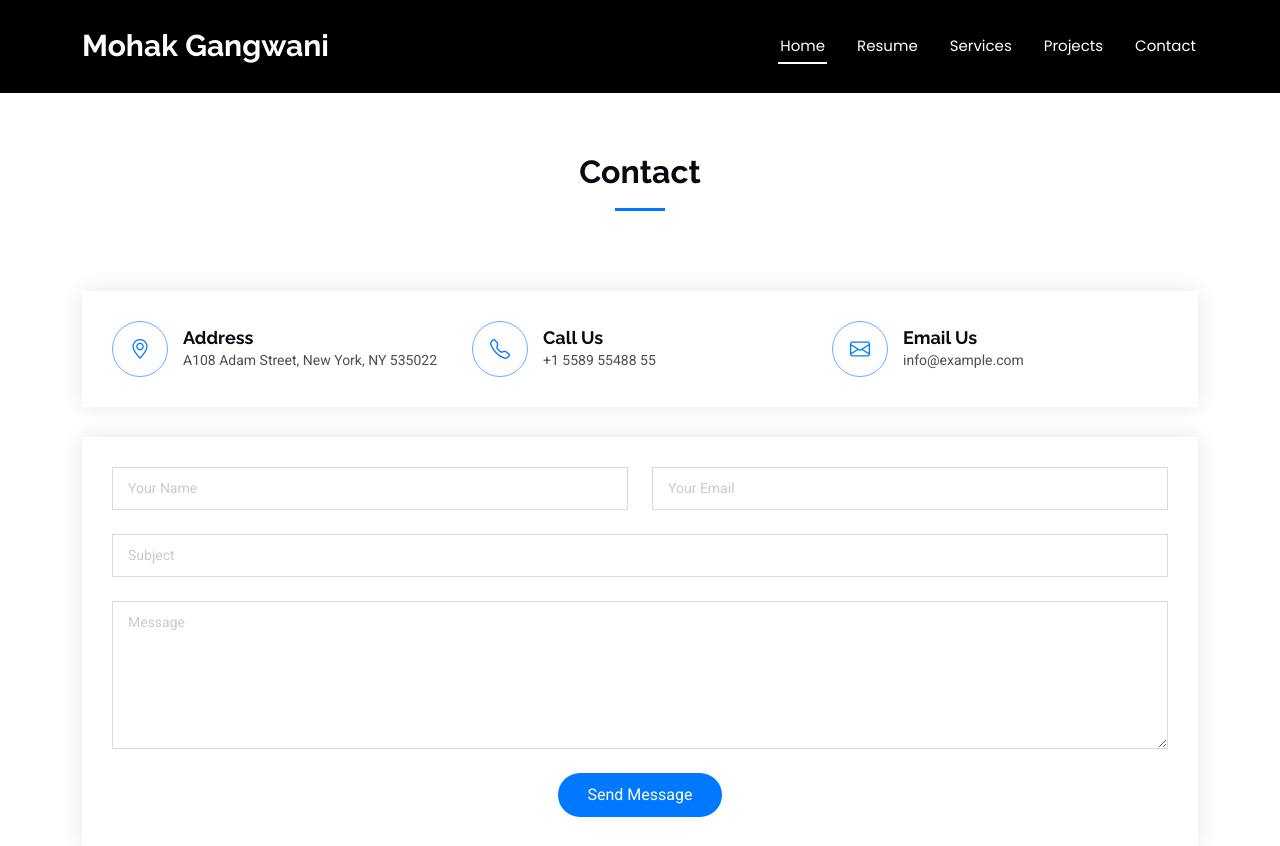
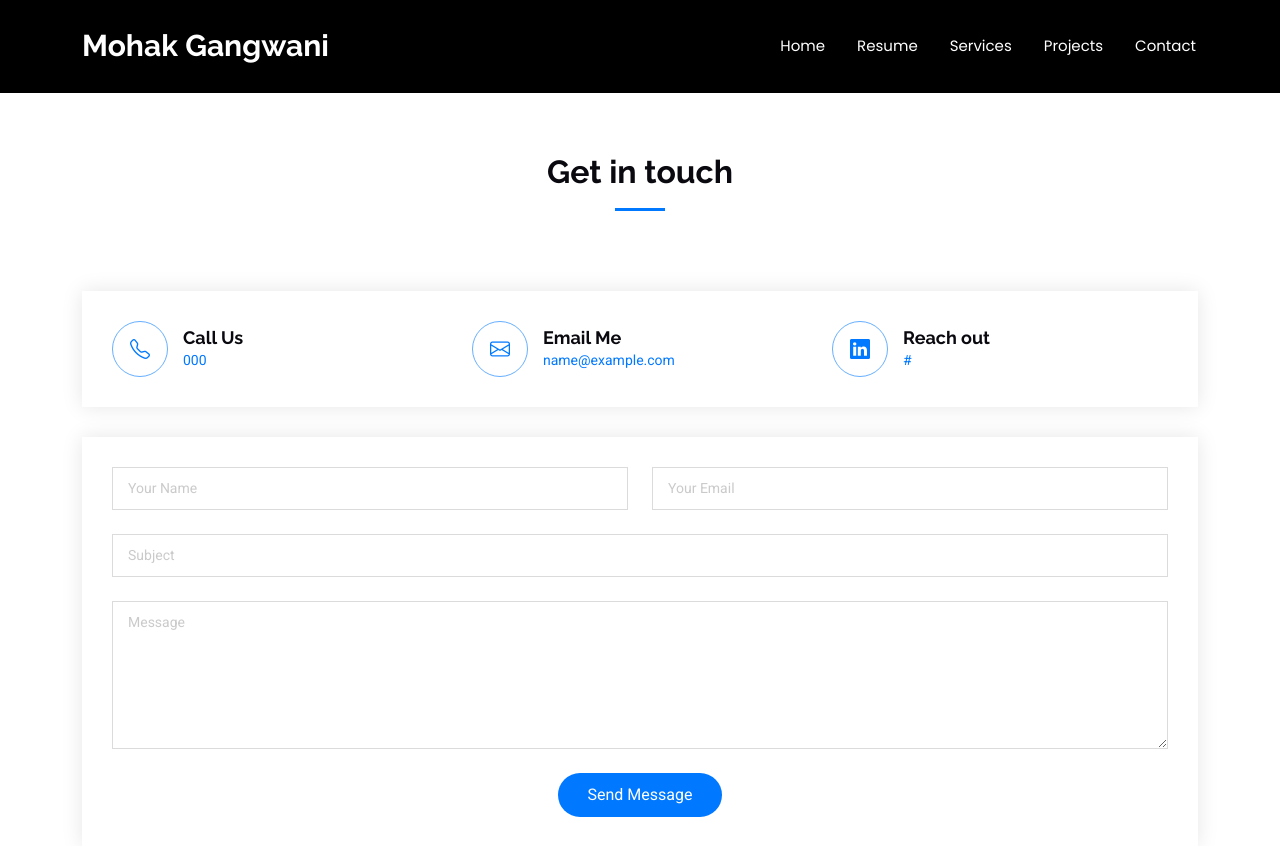
Before and after one commit to MohakGangwani/MohakGangwani, a Flask app: template templates/contact.html in a window 1280 px wide. Shown: the top 846 px of the page. Run offline with Flask 3, Linux system fonts and the light colour scheme; the template is opened without the code that fills it: most values are stand-ins (such as "Sample title", 1, 10 or a date in 2020); parts of the project's set-up code (start-up, migrations or seed data) failed here and were passed over; some libraries are stand-ins or nearby versions.

Commit message:
saving changes on index, cnotact, resume and base

```diff
--- a/app.py
+++ b/app.py
@@ -1,38 +1,116 @@
 import yaml
-from flask import Flask, render_template, request
+from flask import Flask, render_template, request, flash
+import smtplib
+from email.mime.text import MIMEText
+from email.mime.multipart import MIMEMultipart
 
 # Load content from params.yaml
 with open('params.yaml', 'r') as file:
     content = yaml.safe_load(file)
 
 app = Flask(__name__)
+app.secret_key = 'your_secret_key'  # Replace with your secure key
+
+# Email Configuration
+SMTP_SERVER = 'smtp.gmail.com'  # Replace with your SMTP server
+SMTP_PORT = 587
+EMAIL_ADDRESS = 'your_email@gmail.com'  # Replace with your email
+EMAIL_PASSWORD = 'your_email_password'
+
 
 @app.route('/')
 @app.route('/index')
 def home():
-    return render_template('index.html', title="Home", content=content)
+    navbar = {
+        'index': 'active',
+        'resume': 'inactive',
+        'projects': 'inactive',
+        'services': 'inactive',
+        'contact': 'inactive'
+    }
+    return render_template('index.html', title="Home", content=content, navbar=navbar)
 
 @app.route('/resume')
 def resume():
-    return render_template('resume.html', title="Resume", content=content)
+    navbar = {
+        'index': 'inactive',
+        'resume': 'active',
+        'projects': 'inactive',
+        'services': 'inactive',
+        'contact': 'inactive'
+    }
+    return render_template('resume.html', title="Resume", content=content, navbar=navbar)
 
 @app.route('/projects')
 def projects():
-    return render_template('projects.html', title="Projects", content=content)
+    navbar = {
+        'index': 'inactive',
+        'resume': 'inactive',
+        'projects': 'active',
+        'services': 'inactive',
+        'contact': 'inactive'
+    }
+    return render_template('projects.html', title="Projects", content=content, navbar=navbar)
 
 @app.route('/services')
 def services():
-    return render_template('services.html', title="Services", content=content)
+    navbar = {
+        'index': 'inactive',
+        'resume': 'inactive',
+        'projects': 'inactive',
+        'services': 'active',
+        'contact': 'inactive'
+    }
+    return render_template('services.html', title="Services", content=content, navbar=navbar)
 
 @app.route('/contact', methods=['GET', 'POST'])
 def contact():
+    navbar = {
+        'index': 'inactive',
+        'resume': 'inactive',
+        'projects': 'inactive',
+        'services': 'inactive',
+        'contact': 'active'
+    }
+
     if request.method == 'POST':
         name = request.form['name']
         email = request.form['email']
+        subject = request.form['subject']
         message = request.form['message']
-        # Process the form data (e.g., save to database or send an email)
-        return render_template('contact.html', title="Contact", success=True, name=name, content=content)
-    return render_template('contact.html', title="Contact", success=False, content=content)
+
+        try:
+            # Prepare the email
+            msg = MIMEMultipart()
+            msg['From'] = EMAIL_ADDRESS
+            msg['To'] = EMAIL_ADDRESS  # Send the email to yourself
+            msg['Subject'] = f"New Contact Form Submission: {subject}"
+
+            # Email body
+            body = f"""
+            You have a new message from your portfolio contact form:\n
+            Name: {name}\n
+            Email: {email}\n
+            Subject: {subject}\n
+            Message:\n{message}
+            """
+            msg.attach(MIMEText(body, 'plain'))
+
+            # Connect to the SMTP server and send the email
+            with smtplib.SMTP(SMTP_SERVER, SMTP_PORT) as server:
+                server.starttls()
+                server.login(EMAIL_ADDRESS, EMAIL_PASSWORD)
+                server.send_message(msg)
+
+            flash("Your message has been sent successfully!", "success")
+        except Exception as e:
+            print(f"Error: {e}")
+            flash("There was an error sending your message. Please try again later.", "danger")
+
+        return render_template('contact.html', title="Contact", success=True, content=content, navbar=navbar)
+
+    return render_template('contact.html', title="Contact", success=False, content=content, navbar=navbar)
+
 
 if __name__ == '__main__':
     app.run(debug=True)
--- a/templates/base.html
+++ b/templates/base.html
@@ -51,10 +51,10 @@
 
             <nav id="navmenu" class="navmenu">
                 <ul>
-                    <li><a href="#hero" class="active">Home<br></a></li>
-                    <li><a href="/resume">Resume</a></li>
-                    <li><a href="/services">Services</a></li>
-                    <li><a href="/projects">Projects</a></li>
+                    <li><a href="index" class="{{ navbar['index'] }}">Home<br></a></li>
+                    <li><a href="resume" class="{{ navbar['resume'] }}">Resume</a></li>
+                    <li><a href="services" class="{{ navbar['services'] }}">Services</a></li>
+                    <li><a href="projects" class="{{ navbar['projects'] }}">Projects</a></li>
                     <!-- <li class="dropdown"><a href="#"><span>Dropdown</span> <i class="bi bi-chevron-down toggle-dropdown"></i></a>
             <ul>
               <li><a href="#">Dropdown 1</a></li>
@@ -72,7 +72,7 @@
               <li><a href="#">Dropdown 4</a></li>
             </ul>
           </li> -->
-                    <li><a href="/contact">Contact</a></li>
+                    <li><a href="contact" class="{{ navbar['contact'] }}">Contact</a></li>
                 </ul>
                 <i class="mobile-nav-toggle d-xl-none bi bi-list"></i>
             </nav>
--- a/templates/contact.html
+++ b/templates/contact.html
@@ -5,7 +5,7 @@
 
     <!-- Section Title -->
     <div class="container section-title" data-aos="fade-up">
-        <h2>Contact</h2>
+        <h2>Get in touch</h2>
     </div><!-- End Section Title -->
 
     <div class="container" data-aos="fade-up" data-aos-delay="100">
@@ -13,32 +13,48 @@
         <div class="info-wrap" data-aos="fade-up" data-aos-delay="200">
             <div class="row gy-5">
 
-                <div class="col-lg-4">
+                <!-- <div class="col-lg-4">
                     <div class="info-item d-flex align-items-center">
                         <i class="bi bi-geo-alt flex-shrink-0"></i>
                         <div>
                             <h3>Address</h3>
-                            <p>A108 Adam Street, New York, NY 535022</p>
+                            <p>{{ content['contact']['address'] }}</p>
                         </div>
                     </div>
+                </div>End Info Item -->
+
+                <div class="col-lg-4">
+                    <a href="{{ content['contact']['phone-link'] }}">
+                        <div class="info-item d-flex align-items-center">
+                            <i class="bi bi-telephone flex-shrink-0"></i>
+                            <div>
+                                <h3>Call Us</h3>
+                                <p>{{ content['contact']['phone'] }}</p>
+                            </div>
+                    </div>
+                </a>
+            </div><!-- End Info Item -->
+
+                <div class="col-lg-4">
+                    <a href="{{ content['contact']['email-link'] }}">
+                        <div class="info-item d-flex align-items-center">
+                            <i class="bi bi-envelope flex-shrink-0"></i>
+                            <div>
+                                <h3>Email Me</h3>
+                                <p>{{ content['contact']['email'] }}</p>
+                            </div>
+                    </div>
+                </a>
             </div><!-- End Info Item -->
 
                 <div class="col-lg-4">
                     <div class="info-item d-flex align-items-center">
-                        <i class="bi bi-telephone flex-shrink-0"></i>
+                        <a href="{{ content['contact']['linkedin-link'] }}">
+                            <i class="bi bi-linkedin flex-shrink-0"></i>
                             <div>
-                            <h3>Call Us</h3>
-                            <p>+1 5589 55488 55</p>
-                        </div>
-                    </div>
-                </div><!-- End Info Item -->
-
-                <div class="col-lg-4">
-                    <div class="info-item d-flex align-items-center">
-                        <i class="bi bi-envelope flex-shrink-0"></i>
-                        <div>
-                            <h3>Email Us</h3>
-                            <p>info@example.com</p>
+                                <h3>Reach out</h3>
+                                <p>{{ content['contact']['linkedin'] }}</p>
+                        </a>
                     </div>
                 </div>
             </div><!-- End Info Item -->
--- a/templates/index.html
+++ b/templates/index.html
@@ -3,12 +3,12 @@
 <!-- Hero Section -->
 <section id="hero" class="hero section dark-background">
 
-  <img src="static/img/hero-img.jpg" alt="" data-aos="fade-in">
+  <img src="{{ content['index']['bg-img'] }}" alt="" data-aos="fade-in">
 
   <div class="container d-flex flex-column align-items-center justify-content-center text-center" data-aos="fade-up"
     data-aos-delay="100">
-    <h2>I am {{ content['name'] }}</h2>
-    <p><span class="typed" data-typed-items="{{ content['designations'] }}"></span></p>
+    <h2>I am {{ content['index']['name'] }}</h2>
+    <p><span class="typed" data-typed-items="{{ content['index']['designations'] }}"></span></p>
   </div>
 
 </section><!-- /Hero Section -->
--- a/templates/resume.html
+++ b/templates/resume.html
@@ -12,7 +12,7 @@
 
                 <div class="row justify-content-between gy-4">
                     <div class="col-lg-5">
-                        <img src="static/img/profile-img.jpg" class="img-fluid" alt="">
+                        <img src="{{ content['resume']['About']['img']}}" class="img-fluid" alt="">
                     </div>
                     <div class="col-lg-7 about-info">
                         <p><strong>Name: </strong> {{ content['resume']['About']['name'] }}</p>
```
Lines whose indentation alone changed are shown as unchanged.
